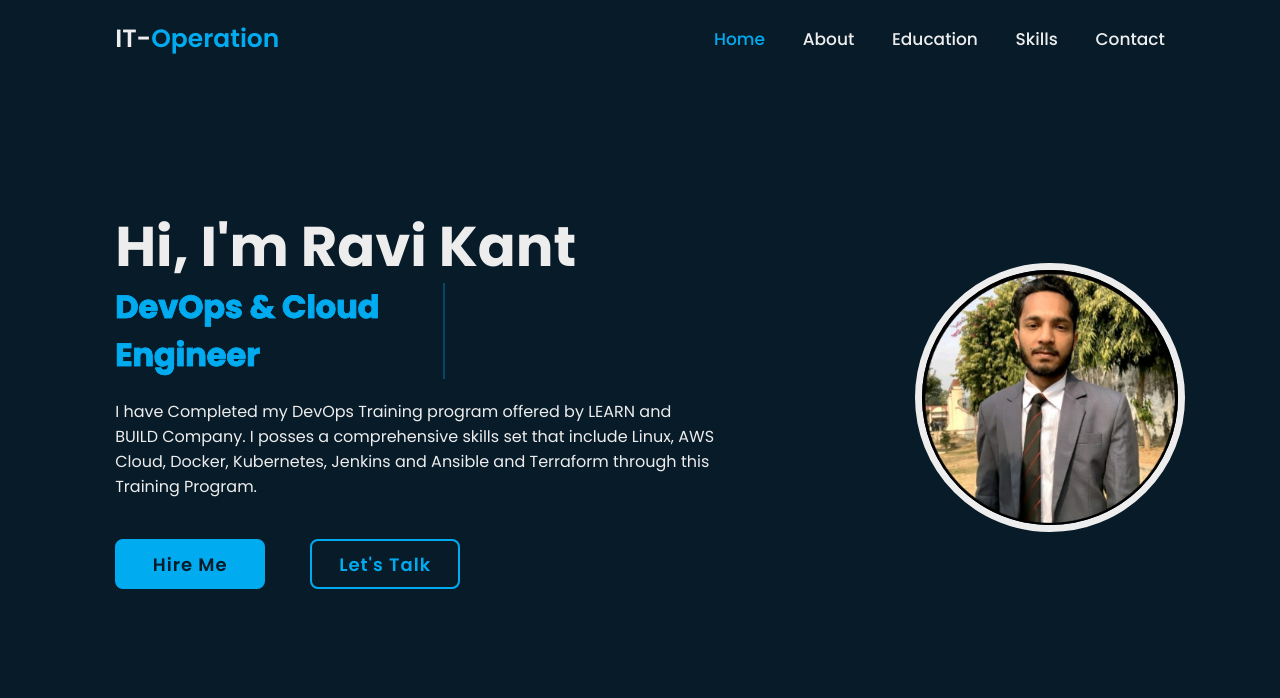
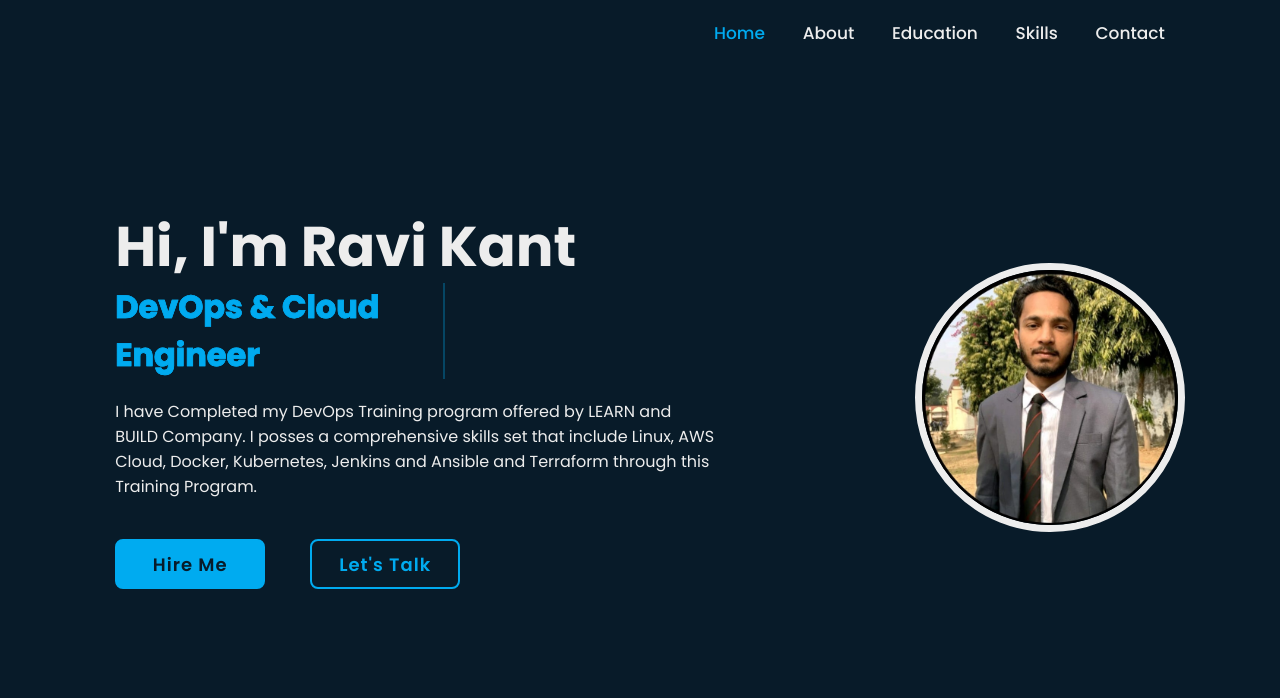
Before and after one commit to ravikant-85/my-portfolio, a plain HTML site: page index.html in a window 1280 px wide. Shown: the top 698 px of the page. Drawn offline with nearby package versions, Linux system fonts and the light colour scheme.

Commit message:
Update index.html

```diff
--- a/index.html
+++ b/index.html
@@ -11,7 +11,7 @@
 
 <body>
     <header class="header">
-        <a href="#" class="logo">IT-<span>Operation</span></a>
+        <a href="#" class="logo"<span></span></a>
 
         <div class="bx bx-menu" id="menu-icon"></div>
 
```
